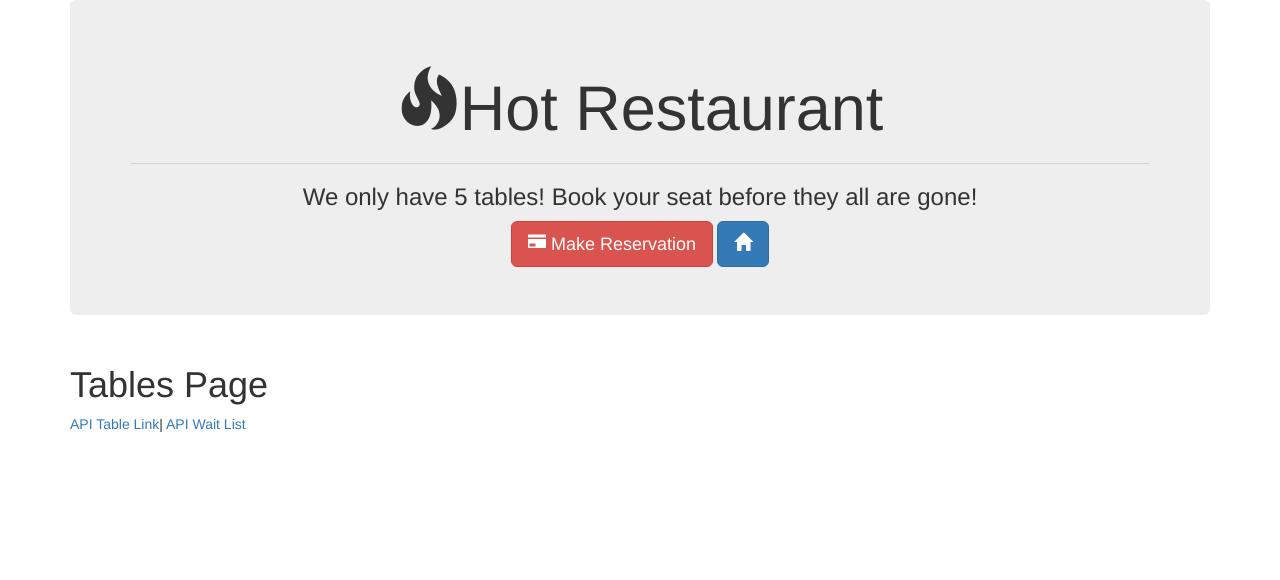
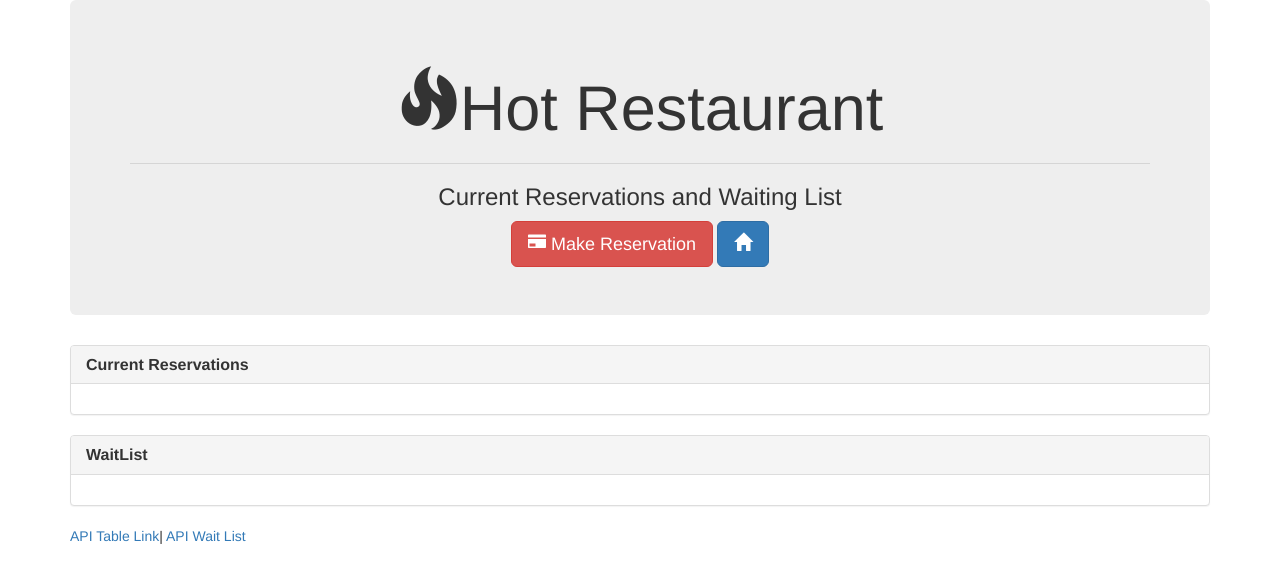
Before and after one commit to bean827/Hot-Restaurant13, a website: page tables.html in a window 1280 px wide. Drawn offline with nearby package versions, Linux system fonts and the light colour scheme; no server answers.

Commit message:
updated tables file

```diff
--- a/package.json
+++ b/package.json
@@ -11,7 +11,6 @@
     "type": "git",
     "url": "git+https://github.com/bean827/Hot-Restaurant13.git"
   },
-
   "author": "",
   "license": "ISC",
   "bugs": {
--- a/tables.html
+++ b/tables.html
@@ -15,7 +15,7 @@
         <div class="jumbotron">
             <h1 class="text-center"><span class="glyphicon glyphicon-fire"></span>Hot Restaurant</h1>
             <hr>
-            <h3 class="text-center">We only have 5 tables! Book your seat before they all are gone!</h3>
+            <h3 class="text-center">Current Reservations and Waiting List</h3>
             <div class="text-center">
                 <a href="/add">
                     <button type="button" class="btn btn-danger btn-lg" id="reservebutton"><span class="glyphicon glyphicon-credit-card"></span> Make Reservation</button>
@@ -25,26 +25,70 @@
                 </a>
             </div>
         </div>
-    </div>
-    <div class="container">
-        <h1>Tables Page</h1>
+
+        <div class="row">
+            <div class="col-lg-12">
+                <div class="panel panel-default">
+                  <div class="panel-heading">
+                    <h3 class="panel-title"><strong>Current Reservations</strong></h3>
+                  </div>
+                  <div class="panel-body" id="well-section">
+                  </div>
+
+                </div>
+            </div>
+        </div>
+
+        <div class="row">
+
+          <div class="col-lg-12">
+
+            <div class="panel panel-default">
+              <div class="panel-heading">
+                <h3 class="panel-title"><strong>WaitList</strong></h3>
+              </div>
+              <div class="panel-body" id="well-section">
+
+              </div>
+            </div>
+          </div>
+        </div>
+
         <a id="apitable" href="/api/tables">API Table Link</a>|
         <a id="waitlist" href="/api/waitlist">API Wait List</a>
     </div>
-    <script type="text/javascript">
-    // $("#tablebutton").on("click", function() {
-    //     $.get("/all", function(data) {});
-    // });
-    // $("#reservebutton").on("click", function() {
-    //     $.get("/add", function(data) {});
-    // });
-    $("#apitable").on("click", function() {
-        $.get("/api/tables", function(data) {});
-    });
-    $("#waitlist").on("click", function() {
-        $.get("/api/waitlist", function(data) {});
-    });
-    </script>
+
+      <script type="text/javascript">
+
+        $.get("/api/tables", function(data) {
+          // for (var i = 0; i < data.length; i++) {
+          //   var wellSection = $("<div>");
+          //   wellSection.addClass("well");
+          //   wellSection.attr("id", "character-well-" + i);
+          //   $("#well-section").append(wellSection);
+
+          //   $("#character-well-" + i).append("<h2>" + data[i].name + "</h2>");
+          //   $("#character-well-" + i).append("<h3>Role: " + data[i].role + "</h4>");
+          //   $("#character-well-" + i).append("<h3>Age: " + data[i].age + "</h4>");
+          //   $("#character-well-" + i).append("<h3>Force Points: " + data[i].forcePoints + "</h4>");
+          // }
+        });
+
+        $.get("/api/WaitList", function(data) {
+          // for (var i = 0; i < data.length; i++) {
+          //   var wellSection = $("<div>");
+          //   wellSection.addClass("well");
+          //   wellSection.attr("id", "character-well-" + i);
+          //   $("#well-section").append(wellSection);
+
+          //   $("#character-well-" + i).append("<h2>" + data[i].name + "</h2>");
+          //   $("#character-well-" + i).append("<h3>Role: " + data[i].role + "</h4>");
+          //   $("#character-well-" + i).append("<h3>Age: " + data[i].age + "</h4>");
+          //   $("#character-well-" + i).append("<h3>Force Points: " + data[i].forcePoints + "</h4>");
+          // }
+        });
+      </script>
+
 </body>
 
 </html>
```
Also changed, not shown: 1 other file.
